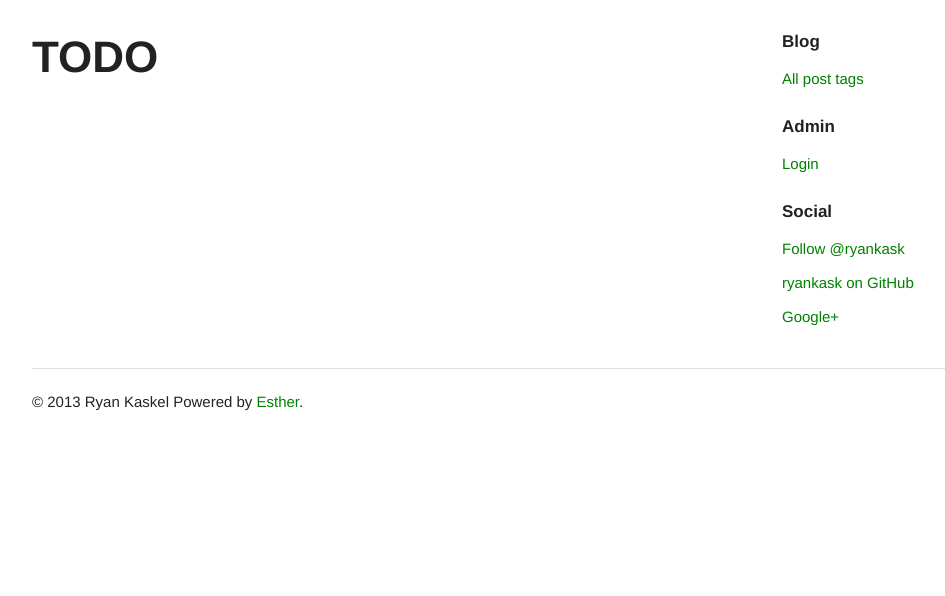
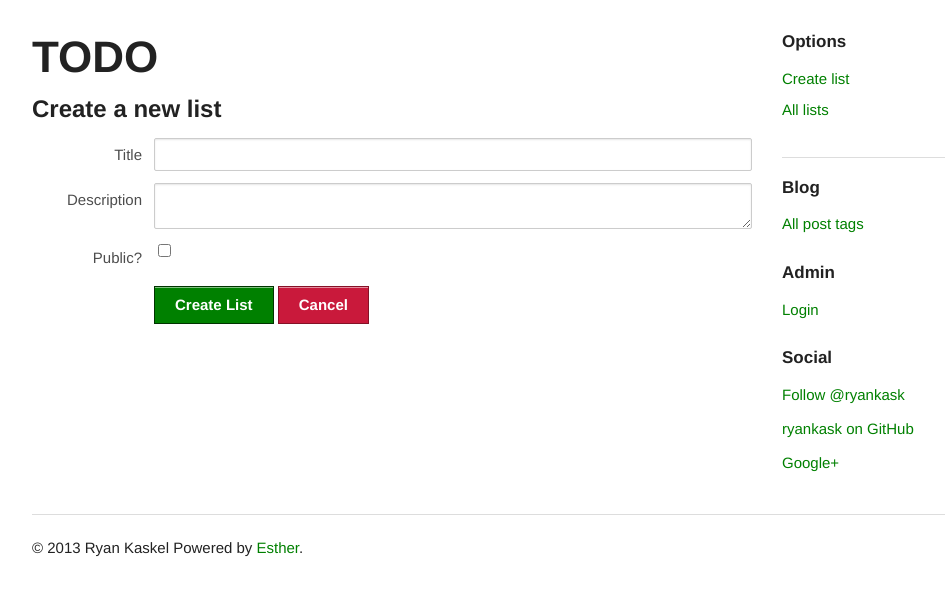
Before and after one commit to ryankask/esther, a Python web app: template esther/templates/todo/index.html in a window 1280 px wide. Shown: the part 45-641 px from the top of the page, without its empty margins (123-1068 px from the left). Run offline with Jinja, Linux system fonts and the light colour scheme; the template is opened without the code that fills it, so the values that code supplies are empty; some libraries are stand-ins or nearby versions; some web fonts are replaced.

Commit message:
Base services and directives.

```diff
--- a/esther/static/js/todo/controllers.js
+++ b/esther/static/js/todo/controllers.js
@@ -1,5 +1,11 @@
 'use strict';
 
-function TodoCtrl($scope) {
-  $scope.loggedIn = false;
+function TodoCtrl($scope, UrlRegistry) {
+  $scope.showCreateListForm = false;
+
+  $scope.createList = function() {
+    console.log("Createing new list with title: " + $scope.newList.title +
+                "; desscription: " + $scope.newList.description +
+                "; is public? " + $scope.newList.is_public);
+  };
 }
--- a/esther/static/js/todo/directives.js
+++ b/esther/static/js/todo/directives.js
@@ -1,3 +1,14 @@
 'use strict';
 
 var directives = angular.module('todoApp.directives', []);
+
+directives.directive('registerUrl', function(UrlRegistry) {
+  return function(scope, element, attrs) {
+    var name = element.attr('itemprop'),
+        url = element.attr('href');
+
+    if (name && url) {
+      UrlRegistry.add(name, url);
+    }
+  };
+});
--- a/esther/static/js/todo/services.js
+++ b/esther/static/js/todo/services.js
@@ -1,3 +1,23 @@
 'use strict';
 
 var services = angular.module('todoApp.services', []);
+
+services.factory('UrlRegistry', function() {
+  var urls = {};
+
+  return {
+    add: function(name, url) {
+      urls[name] = url;
+    },
+    get: function(name) {
+      return urls[name];
+    },
+    size: function() {
+      return Object.keys(urls).length;
+    }
+  }
+});
+
+// services.factory('List', function($resource) {
+//   return $resource();
+// });
--- a/esther/templates/base.html
+++ b/esther/templates/base.html
@@ -43,11 +43,12 @@
     {%- endwith %}
 
     <div class="row"{% block main_container_attrs %}{% endblock %}>
-      <div class="nine columns" role="main"{% block main_attrs %}{% endblock %}>
+      <div class="nine columns" role="main">
         {% block content %}{% endblock %}
       </div>
 
       <nav class="three columns side">
+        {%- block side_nav %}
         <h5>Blog</h5>
           <ul class="side-nav">
             <li><a href="{{ url_for('blog.tag_list') }}">All post tags</a></li>
@@ -74,6 +75,7 @@
           <li><a href="https://github.com/ryankask" rel="me">ryankask on GitHub</a></li>
           <li><a href="https://plus.google.com/104275111833639999928/?rel=author" rel="me">Google+</a></li>
         </ul>
+        {%- endblock side_nav %}
       </nav>
     </div>
 
--- a/esther/templates/todo/index.html
+++ b/esther/templates/todo/index.html
@@ -1,16 +1,65 @@
 {% extends "base.html" %}
 
 {% block title %}TODO {{ super() }}{% endblock %}
-{% block main_container_attrs %} ng-app="todoApp"{% endblock %}
-{% block main_attrs %} ng-controller="TodoCtrl"{% endblock %}
+{% block main_container_attrs %} ng-app="todoApp" ng-controller="TodoCtrl"{% endblock %}
 
 {% block content %}
+{% if current_user.is_authenticated() %}
+<link data-register-url itemprop="lists" href="{{ url_for('todo.lists', owner_id=current_user.id) }}">
+{% endif %}
 <h1>TODO</h1>
+<div id="create-list" ng-show="showCreateListForm">
+  <h4 class="small">Create a new list</h4>
+  <form ng-submit="createList()">
+    <div class="row">
+      <div class="two mobile-one columns">
+        <label class="right inline">Title</label>
+      </div>
+      <div class="ten mobile-three columns">
+        <input type="text" name="title" ng-model="newList.title">
+      </div>
+    </div>
+    <div class="row">
+      <div class="two mobile-one columns">
+        <label class="right inline">Description</label>
+      </div>
+      <div class="ten mobile-three columns">
+        <textarea name="description" ng-model="newList.description"></textarea>
+      </div>
+    </div>
+    <div class="row">
+      <div class="two mobile-one columns">
+        <label class="right inline">Public?</label>
+      </div>
+      <div class="ten mobile-three columns">
+        <input type="checkbox" name="is_public" ng-model="newList.is_public">
+      </div>
+    </div>
+    <div class="row">
+      <div class="two mobile-one columns">
+      </div>
+      <div class="ten mobile-three columns">
+        <input class="button" type="submit" value="Create List">
+        <button class="button alert" ng-click="showCreateListForm = false">Cancel</button>
+      </div>
+    </div>
+  </form>
+</div>
 {% endblock content %}
 
+{% block side_nav %}
+<ul class="options side-nav">
+  <h5>Options</h5>
+  <li><a href="#" ng-click="showCreateListForm = true">Create list</a></li>
+  <li><a href="#">All lists</a></li>
+</ul>
+<hr>
+{{ super() }}
+{% endblock side_nav %}
+
 {% block script %}
-<script src="//ajax.googleapis.com/ajax/libs/angularjs/1.0.5/angular.min.js"></script>
-<script>window.angular || document.write('<script src="{{ url_for('static', filename='js/app.js') }}"><\/script>')</script>
+<script src="//ajax.googleapis.com/ajax/libs/angularjs/1.0.6/angular.min.js"></script>
+<script>window.angular || document.write('<script src="{{ url_for('static', filename='js/angular-1.0.6.min.js') }}"><\/script>')</script>
 <script src="{{ url_for('static', filename='js/todo/app.js') }}"></script>
 <script src="{{ url_for('static', filename='js/todo/services.js') }}"></script>
 <script src="{{ url_for('static', filename='js/todo/controllers.js') }}"></script>
--- a/foundation/sass/app.scss
+++ b/foundation/sass/app.scss
@@ -48,4 +48,5 @@
 
 // Custom Sass/SCSS
 @import "main";
+@import "todo";
 @import "pygments";
```
Also changed, not shown: esther/tests/angular/static/js/scenarios.js (+11 -3 lines), esther/tests/angular/unit/controllers.js (+5 -4 lines), esther/tests/angular/unit/directives.js (added, +33 -0 lines), esther/tests/angular/unit/services.js (added, +15 -0 lines), esther/static/css/app.css, foundation/sass/_todo.scss (added).
